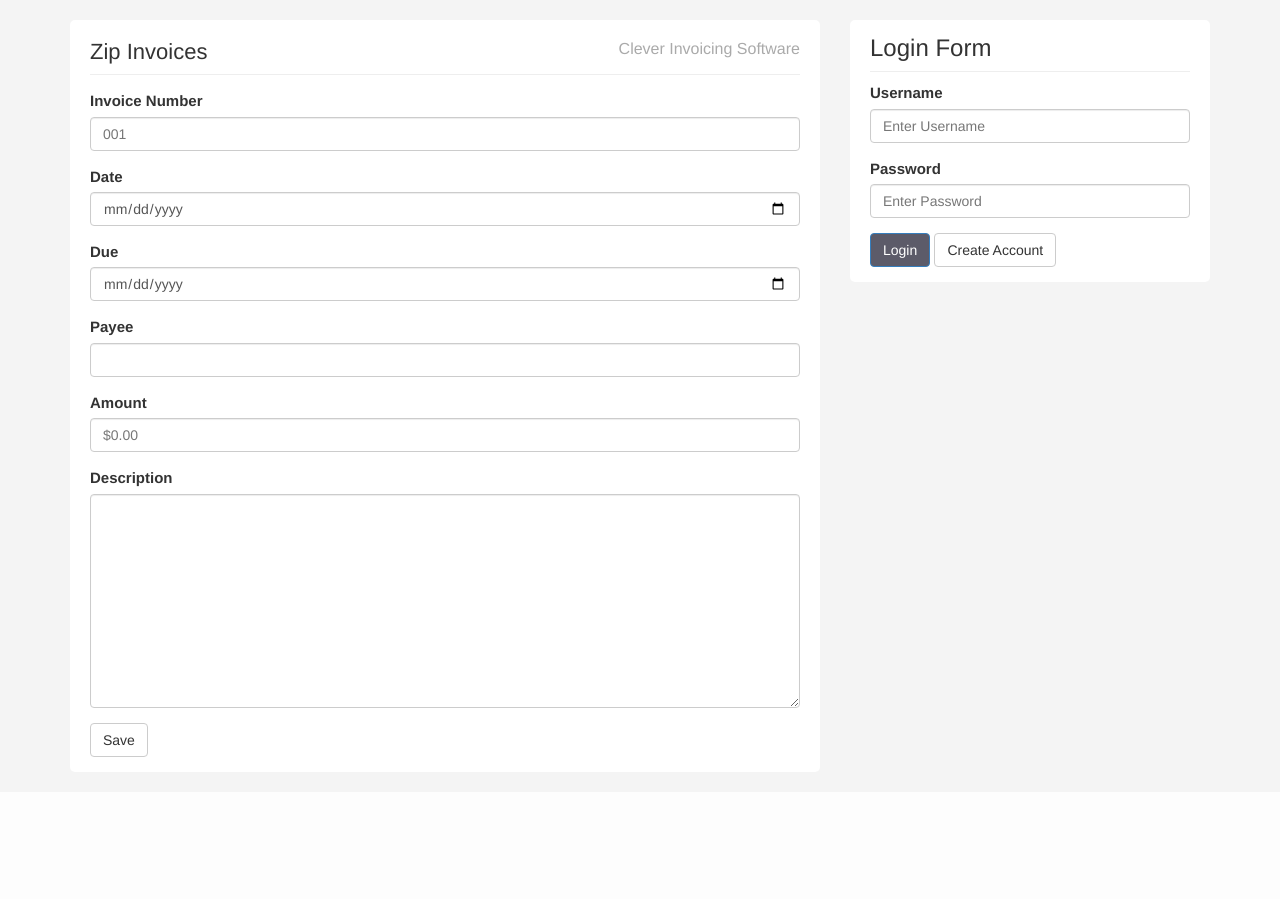
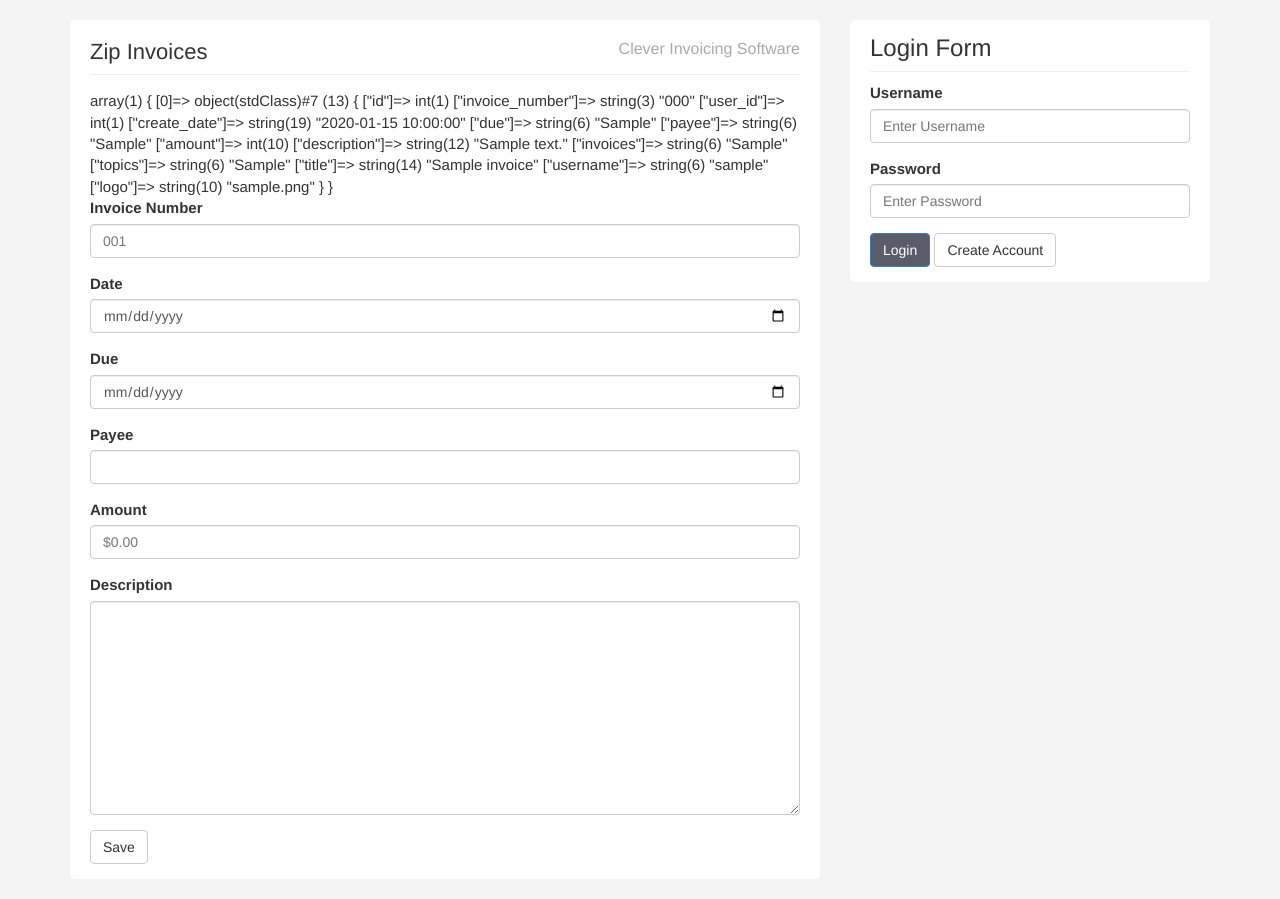
Before and after one commit to Stevenjay/zipinvoices, a PHP site: page /invoices.php in a window 1280 px wide. Shown: the part 40-939 px from the top of the page. Before the commit the page ends 797 px from the top, so only its background shows below. Run offline with PHP 8.4, Linux system fonts and the light colour scheme; tables that the repository leaves empty or names only in its code hold one stand-in row (values such as "Sample post"); some libraries are stand-ins or nearby versions.

Commit message:
Solved passing values through

```diff
--- a/invoices.php
+++ b/invoices.php
@@ -22,6 +22,7 @@ if(isset($user_id)){
 	//$template->title = 'Posts By "'.$user->getUser($user_id)->username.'"';
 }
 
+$template->invoices = $invoice->getByUser(1);
 
 //Display template
 echo $template;
--- a/templates/frontpage.php
+++ b/templates/frontpage.php
@@ -1,4 +1,5 @@
 <?php include('includes/header.php'); ?>
+<?php var_dump($invoices); ?>
 	<ul id="invoices">
 	<?php if(isLoggedIn()) : ?>
 	<?php if($invoices) : ?>
--- a/templates/invoices.php
+++ b/templates/invoices.php
@@ -1,4 +1,10 @@
-<?php include('includes/header.php'); ?>
+<?php include('includes/header.php');
+
+var_dump($invoices);
+
+?>
+
+
 
 <form role="form" method="post" action="create.php">
 	<div class="form-group">
```
